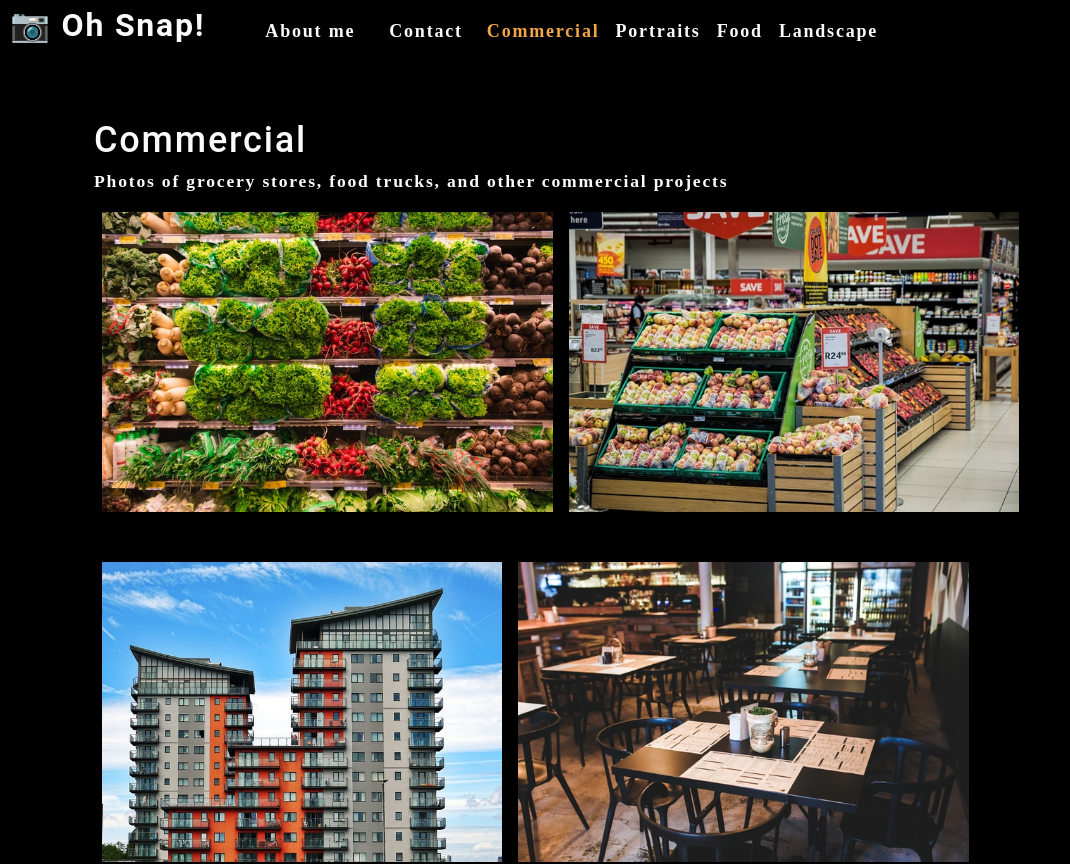
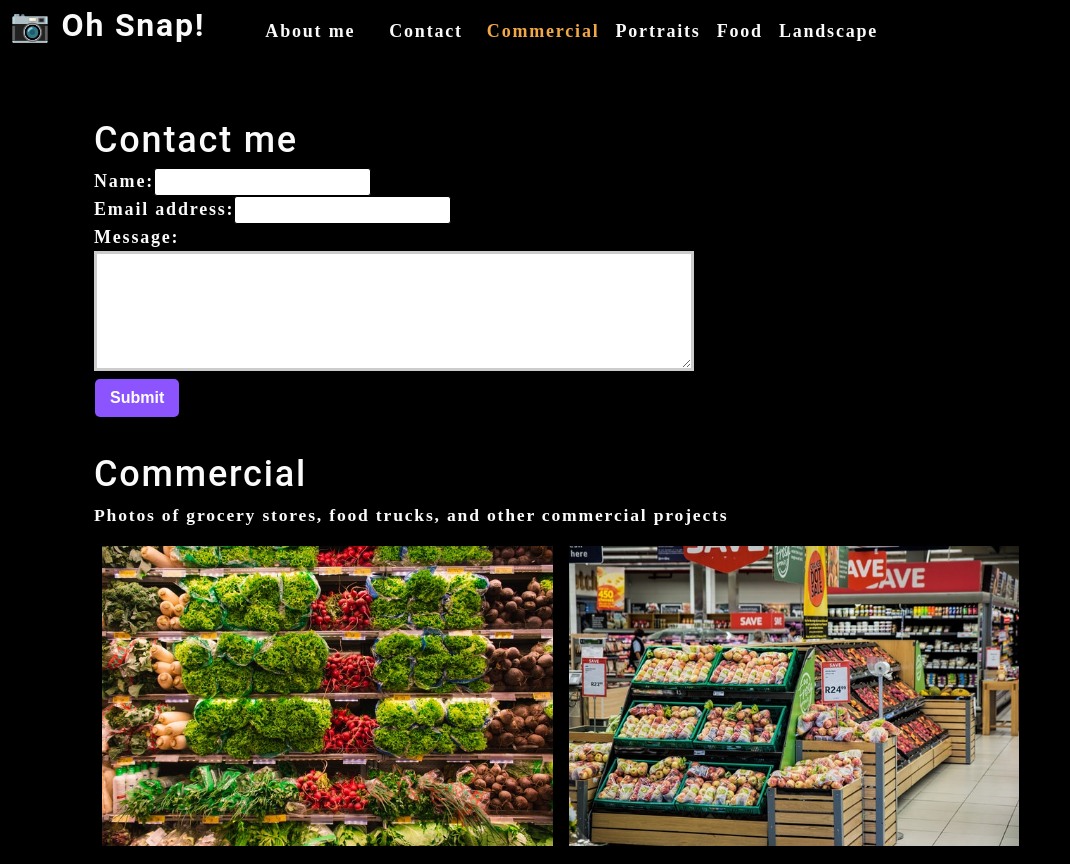
Before and after one commit to ProgrammingAStorm/photo-port, a React (Create React App) app: page / in a window 1280 px wide. Shown: the top 864 px of the page, without its empty margins (0-1070 px from the left). Built offline with nearby package versions, Linux system fonts and the light colour scheme.

Commit message:
Added ContactForm Main Functionality

```diff
--- a/src/App.js
+++ b/src/App.js
@@ -2,6 +2,7 @@ import React, { useState } from 'react';
 import Nav from './components/Nav';
 import About from './components/About';
 import Gallery from './components/Gallery';
+import ContactForm from './components/ContactForm';
 
 function App() {
   const [categories] = useState([
@@ -25,6 +26,7 @@ function App() {
       ></Nav>
       <main>
         <div>
+          <ContactForm></ContactForm>
           <Gallery
             currentCategory={currentCategory}
           ></Gallery>
--- /dev/null
+++ b/src/components/ContactForm/index.js
@@ -0,0 +1,43 @@
+import React, { useState } from 'react';
+
+function ContactForm() {
+    const [formState, setFormState] = useState({ name: '', email: '', message: '' });
+    const { name, email, message } = formState;
+
+    function handleChange(e) {
+        setFormState({ ...formState, [e.target.name]: e.target.value });
+    }
+
+    function handleSubmit(e) {
+        e.preventDefault();
+        console.log(formState);
+    }
+
+    return (
+        <section>
+            <h1>Contact me</h1>
+
+            <form id="contact-form" onSubmit={handleSubmit}>
+                <div>
+                    <label htmlFor="name">Name:</label>
+                    <input type="text" name="name" defaultValue={name} onChange={handleChange} />
+                </div>
+
+                <div>
+                    <label htmlFor="email">Email address:</label>
+                    <input type="email" name="email" defaultValue={email} onChange={handleChange} />
+                </div>
+
+                <div>
+                    <label htmlFor="message">Message:</label>
+                    <textarea name="message" rows="5" defaultValue={message} onChange={handleChange} />
+                </div>
+
+                <button type="submit">Submit</button>
+            </form>
+        </section>
+    );
+
+}
+
+export default ContactForm;
```
Also changed, not shown: 1 other file (tests, documents, lock files or other folders).
